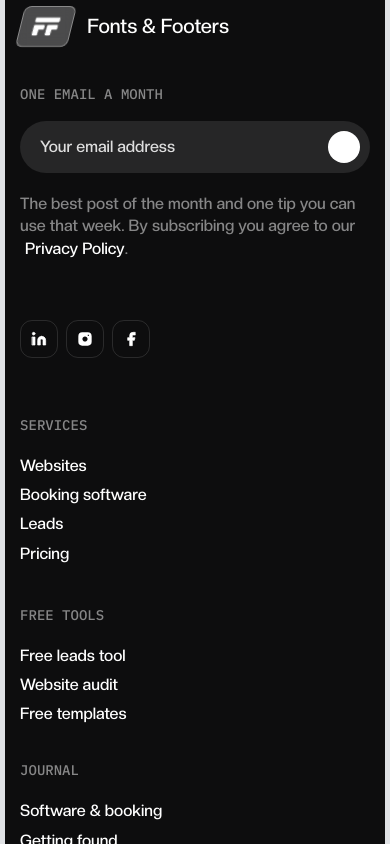
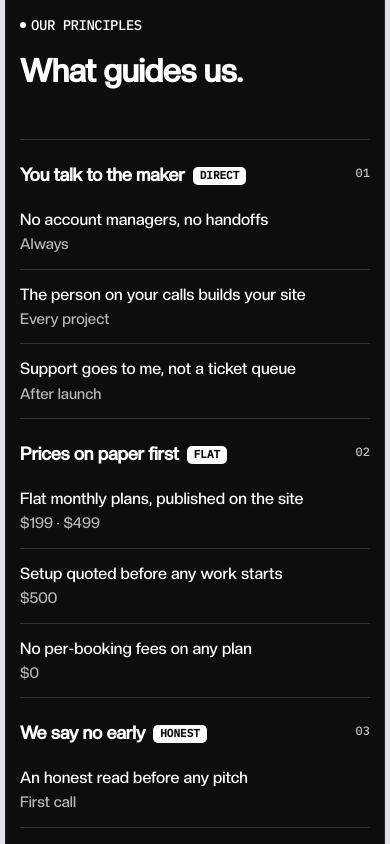
Before and after one commit to ChristianWare/fnf_27, a Next.js app: page /about in a window 390 px wide. Shown: the part 5920-6764 px from the top of the page. Built offline with nearby package versions, Linux system fonts and the light colour scheme; some icons are missing.

Commit message:
About page: principles, journal and final CTA

```diff
--- a/src/app/about/page.tsx
+++ b/src/app/about/page.tsx
@@ -7,6 +7,9 @@
 import HowIWork from "@/components/AboutPage/HowIWork/HowIWork";
 import AboutStory from "@/components/AboutPage/AboutStory/AboutStory";
 import Process from "@/components/AboutPage/Process/Process";
+import Principles from "@/components/AboutPage/Principles/Principles";
+import JournalPreview from "@/components/HomePage/JournalPreview/JournalPreview";
+import FinalCta from "@/components/HomePage/FinalCta/FinalCta";
 import Footer from "@/components/shared/Footer/Footer";
 
 export const metadata: Metadata = {
@@ -27,6 +30,9 @@
       <HowIWork />
       <AboutStory />
       <Process />
+      <Principles />
+      <JournalPreview />
+      <FinalCta />
       <Footer />
     </main>
   );
--- /dev/null
+++ b/src/components/AboutPage/Principles/Principles.module.css
@@ -0,0 +1,186 @@
+/* A dark card with a background image that stays fixed to the screen, the
+   same way as the leads tool section on the home page. The image is a
+   fixed, full-screen layer; clip-path trims it to the card's rounded
+   shape, so the card acts like a window onto it. */
+.container {
+  position: relative;
+  isolation: isolate;
+  padding: 10rem 0rem;
+  margin: 0 0.5rem;
+  border-radius: 3rem;
+  clip-path: inset(0 round 3rem);
+  background-color: var(--black);
+  color: var(--white);
+}
+
+.bg {
+  position: fixed;
+  inset: 0;
+  z-index: -1;
+  pointer-events: none;
+}
+
+.bgImg {
+  object-fit: cover;
+  object-position: center;
+}
+
+/* Darkens the image so the white text stays readable. */
+.bg::after {
+  content: "";
+  position: absolute;
+  inset: 0;
+  background: rgb(0 0 0 / 68%);
+}
+
+.content {
+  display: grid;
+  grid-template-columns: minmax(0, 0.75fr) minmax(0, 1.4fr);
+  gap: 6rem;
+  width: 100%;
+}
+
+.left {
+  display: flex;
+  flex-direction: column;
+  align-items: flex-start;
+  gap: 2rem;
+}
+
+.heading {
+  color: var(--white);
+  max-width: 460px;
+}
+
+/* The list: each principle on the left, its commitments on the right, with
+   thin lines between rows. */
+.list {
+  list-style: none;
+  border-top: 1px solid rgb(255 255 255 / 16%);
+}
+
+.group {
+  display: grid;
+  grid-template-columns: minmax(0, 0.8fr) minmax(0, 1.2fr);
+  column-gap: 4rem;
+}
+
+.group + .group .groupHead {
+  border-top: 1px solid rgb(255 255 255 / 16%);
+}
+
+.groupHead {
+  display: flex;
+  align-items: flex-start;
+  justify-content: space-between;
+  gap: 2rem;
+  padding: 1.8rem 0;
+}
+
+.groupTitle {
+  display: flex;
+  align-items: center;
+  flex-wrap: wrap;
+  gap: 0.8rem;
+  font-size: max(17px, 1.8rem);
+  line-height: 1.25;
+  letter-spacing: -0.2px;
+  color: var(--white);
+}
+
+.tag {
+  padding: 0.35rem 0.7rem;
+  border-radius: 0.5rem;
+  background-color: var(--white);
+  font-family: var(--IBMPlex);
+  font-size: 11px;
+  line-height: 1;
+  letter-spacing: 0;
+  text-transform: uppercase;
+  color: var(--black);
+}
+
+.number {
+  flex: none;
+  padding-top: 0.3rem;
+  font-family: var(--IBMPlex);
+  font-size: 12px;
+  line-height: 1;
+  color: rgb(255 255 255 / 75%);
+}
+
+.items {
+  list-style: none;
+}
+
+.item {
+  display: flex;
+  align-items: baseline;
+  justify-content: space-between;
+  gap: 2rem;
+  padding: 1.8rem 0;
+  border-bottom: 1px solid rgb(255 255 255 / 16%);
+}
+
+.itemText {
+  font-size: max(16px, 1.6rem);
+  line-height: 1.35;
+  color: var(--white);
+}
+
+.note {
+  flex: none;
+  font-size: max(15px, 1.5rem);
+  line-height: 1.35;
+  text-align: right;
+  white-space: nowrap;
+  color: var(--white);
+}
+
+/* Heading on top, the list underneath. */
+@media screen and (max-width: 1268px) {
+  .content {
+    grid-template-columns: repeat(1, 1fr);
+    gap: 5rem;
+  }
+}
+
+@media screen and (max-width: 768px) {
+  .container {
+    padding: 7rem 0rem;
+  }
+
+  /* Each principle above its commitments. */
+  .group {
+    grid-template-columns: repeat(1, 1fr);
+  }
+
+  .group + .group .groupHead {
+    border-top: none;
+  }
+
+  .groupHead {
+    padding: 2.4rem 0 0.8rem;
+  }
+
+  .item {
+    padding: 1.4rem 0;
+  }
+}
+
+@media screen and (max-width: 568px) {
+  .container {
+    border-radius: 2rem;
+    clip-path: inset(0 round 2rem);
+  }
+
+  .item {
+    flex-direction: column;
+    gap: 0.4rem;
+  }
+
+  .note {
+    text-align: left;
+    color: rgb(255 255 255 / 70%);
+  }
+}
--- /dev/null
+++ b/src/components/AboutPage/Principles/Principles.tsx
@@ -0,0 +1,107 @@
+import Image from "next/image";
+import LayoutWrapper from "@/components/shared/LayoutWrapper";
+import styles from "./Principles.module.css";
+import EyeBrow from "@/components/shared/EyeBrow/EyeBrow";
+import Reveal from "@/components/shared/Reveal/Reveal";
+import BgImg from "../../../../public/images/newHero.png";
+
+// The four principles, each with the commitments that come with it.
+const principles = [
+  {
+    id: 1,
+    title: "You talk to the maker",
+    tag: "Direct",
+    items: [
+      { text: "No account managers, no handoffs", note: "Always" },
+      {
+        text: "The person on your calls builds your site",
+        note: "Every project",
+      },
+      { text: "Support goes to me, not a ticket queue", note: "After launch" },
+    ],
+  },
+  {
+    id: 2,
+    title: "Prices on paper first",
+    tag: "Flat",
+    items: [
+      {
+        text: "Flat monthly plans, published on the site",
+        note: "$199 · $499",
+      },
+      { text: "Setup quoted before any work starts", note: "$500" },
+      { text: "No per-booking fees on any plan", note: "$0" },
+    ],
+  },
+  {
+    id: 3,
+    title: "We say no early",
+    tag: "Honest",
+    items: [
+      { text: "An honest read before any pitch", note: "First call" },
+      { text: "The cheaper plan, when it fits better", note: "Every time" },
+      { text: "No plan at all, if nothing fits", note: "We'll say so" },
+    ],
+  },
+  {
+    id: 4,
+    title: "You own your customers",
+    tag: "Yours",
+    items: [
+      { text: "Your domain and phone number stay yours", note: "Always" },
+      {
+        text: "Your customer list and booking history",
+        note: "Export anytime",
+      },
+      { text: "Month-to-month plans, cancel anytime", note: "No contract" },
+    ],
+  },
+];
+
+export default function Principles() {
+  return (
+    <section className={styles.container}>
+      <Reveal />
+
+      {/* The background stays put while the page scrolls over it. */}
+      <div className={styles.bg} aria-hidden='true'>
+        <Image src={BgImg} alt='' fill sizes='100vw' className={styles.bgImg} />
+      </div>
+
+      <LayoutWrapper>
+        <div className={styles.content}>
+          <div className={styles.left}>
+            <EyeBrow text='Our principles' color='white' />
+            <h2 className={styles.heading} data-reveal data-reveal-style='fade'>
+              What guides us.
+            </h2>
+          </div>
+
+          <ol className={styles.list}>
+            {principles.map((principle) => (
+              <li className={styles.group} key={principle.id} data-reveal>
+                <div className={styles.groupHead}>
+                  <h3 className={styles.groupTitle}>
+                    {principle.title}
+                    <span className={styles.tag}>{principle.tag}</span>
+                  </h3>
+                  <span className={styles.number} aria-hidden='true'>
+                    0{principle.id}
+                  </span>
+                </div>
+                <ul className={styles.items}>
+                  {principle.items.map((item) => (
+                    <li className={styles.item} key={item.text}>
+                      <span className={styles.itemText}>{item.text}</span>
+                      <span className={styles.note}>{item.note}</span>
+                    </li>
+                  ))}
+                </ul>
+              </li>
+            ))}
+          </ol>
+        </div>
+      </LayoutWrapper>
+    </section>
+  );
+}
```
